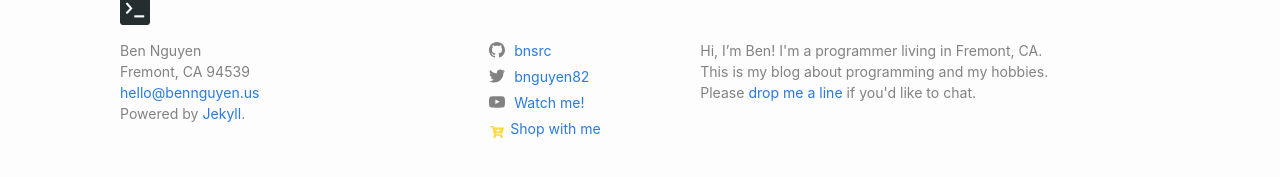
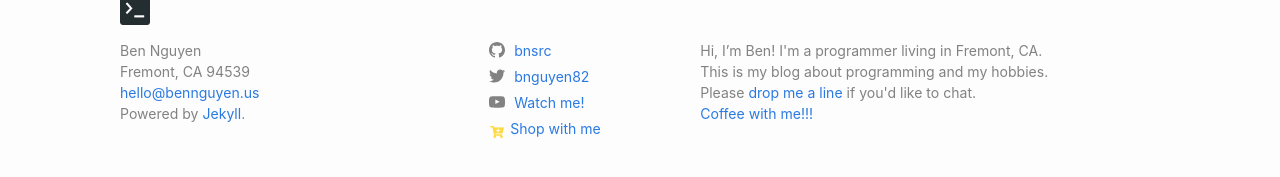
Before and after one commit to bnguyenb/bnguyenb, a Jekyll site: the page built from index.markdown, in a window 1280 px wide. Shown: the part 701-878 px from the top of the page. Built offline with Jekyll 4.4.1, drawn with Linux system fonts in a browser that asks for light colours.

Commit message:
edit footer

```diff
--- a/_includes/footer.html
+++ b/_includes/footer.html
@@ -33,6 +33,8 @@
           This is my blog about programming and my hobbies.<br />
           Please <a href="mailto: hello@bennguyen.us" target="_blank">drop me a line</a> if you'd like to chat.
           <!-- {{- site.description | escape -}} -->
+          <br />
+          <a href="https://www.buymeacoffee.com/bennguyen" target="_blank">Coffee with me!!!</a>
         </p>
       </div>
     </div>
```
